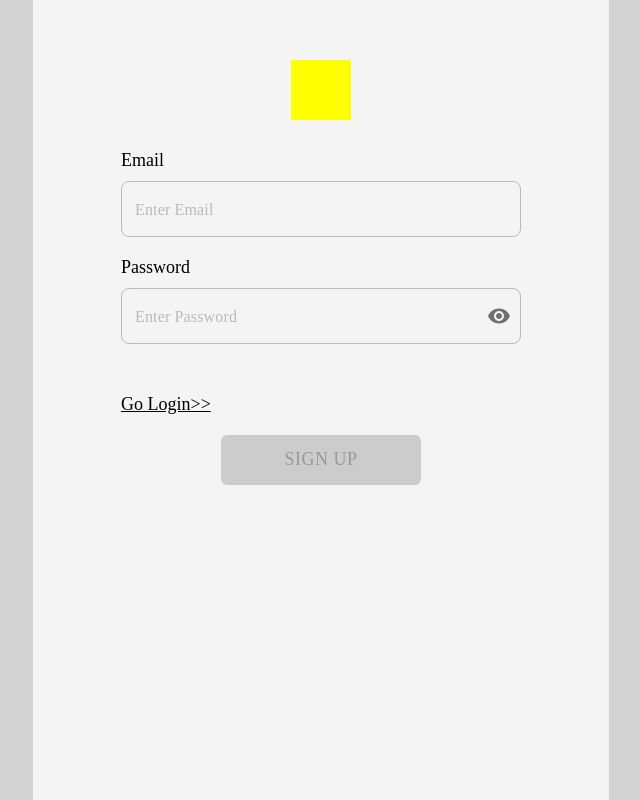
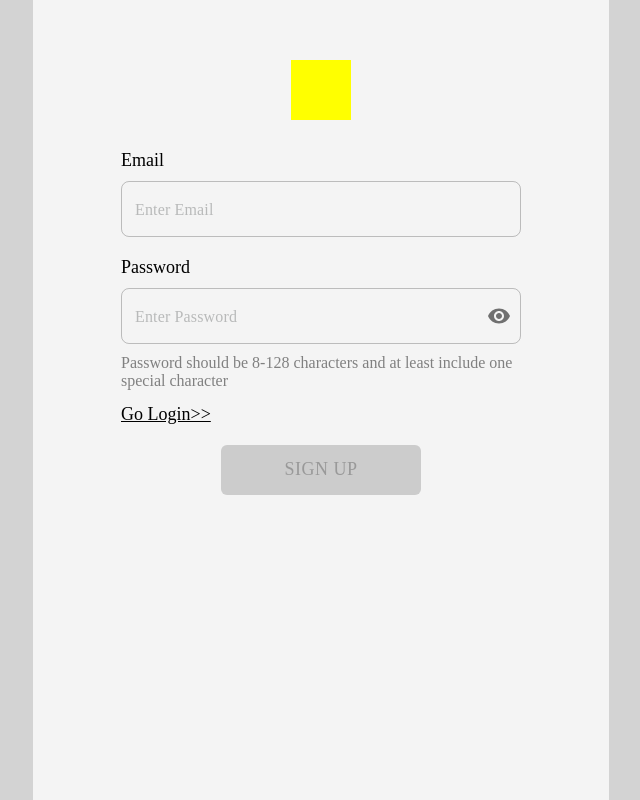
Before and after one commit to DHEPLab/aim-ahead-app, a React (Create React App) app: page /signup in a window 1280 px wide. Shown: the whole page, without its empty margins (319-959 px from the left). Built offline with nearby package versions, Linux system fonts and the light colour scheme.

Commit message:
[UNCAIM-6][David] feat: show password rule all the time in sign up page & change to red when invalid

```diff
--- a/src/components/AuthenticationForm/index.module.scss
+++ b/src/components/AuthenticationForm/index.module.scss
@@ -24,6 +24,7 @@
     }
 
     .invalidEmailText {
+      margin: 10px 0;
       color: red;
       font-family: Montserrat, serif;
       font-size: 16px;
@@ -32,6 +33,15 @@
   }
 
   .passwordRuleText {
+    margin-top: 10px;
+    color: gray;
+    font-family: Montserrat, serif;
+    font-size: 16px;
+    height: 40px;
+  }
+
+  .invalidPasswordText {
+    margin-top: 10px;
     color: red;
     font-family: Montserrat, serif;
     font-size: 16px;
--- a/src/components/AuthenticationForm/index.tsx
+++ b/src/components/AuthenticationForm/index.tsx
@@ -78,7 +78,7 @@ const AuthenticationForm = ({ pageType, passwordRegex, handelSubmit }: Authentic
       </FormControl>
       <FormControl
         className={styles.formController}
-        sx={isSignUpPage && !isPasswordValid ? { marginBottom: "10px" } : { marginBottom: "50px" }}
+        sx={isSignUpPage ? { marginBottom: "10px" } : { marginBottom: "60px" }}
       >
         <label className={styles.inputLabel} htmlFor="password-input" data-testid="password-label">
           Password
@@ -106,9 +106,9 @@ const AuthenticationForm = ({ pageType, passwordRegex, handelSubmit }: Authentic
             </InputAdornment>
           }
         />
-        {isSignUpPage && !isPasswordValid && (
-          <span className={styles.passwordRuleText}>
-            Password should be 8-12 characters and at least include one special character
+        {isSignUpPage && (
+          <span className={isPasswordValid ? styles.passwordRuleText : styles.invalidPasswordText}>
+            Password should be 8-128 characters and at least include one special character
           </span>
         )}
       </FormControl>
```
